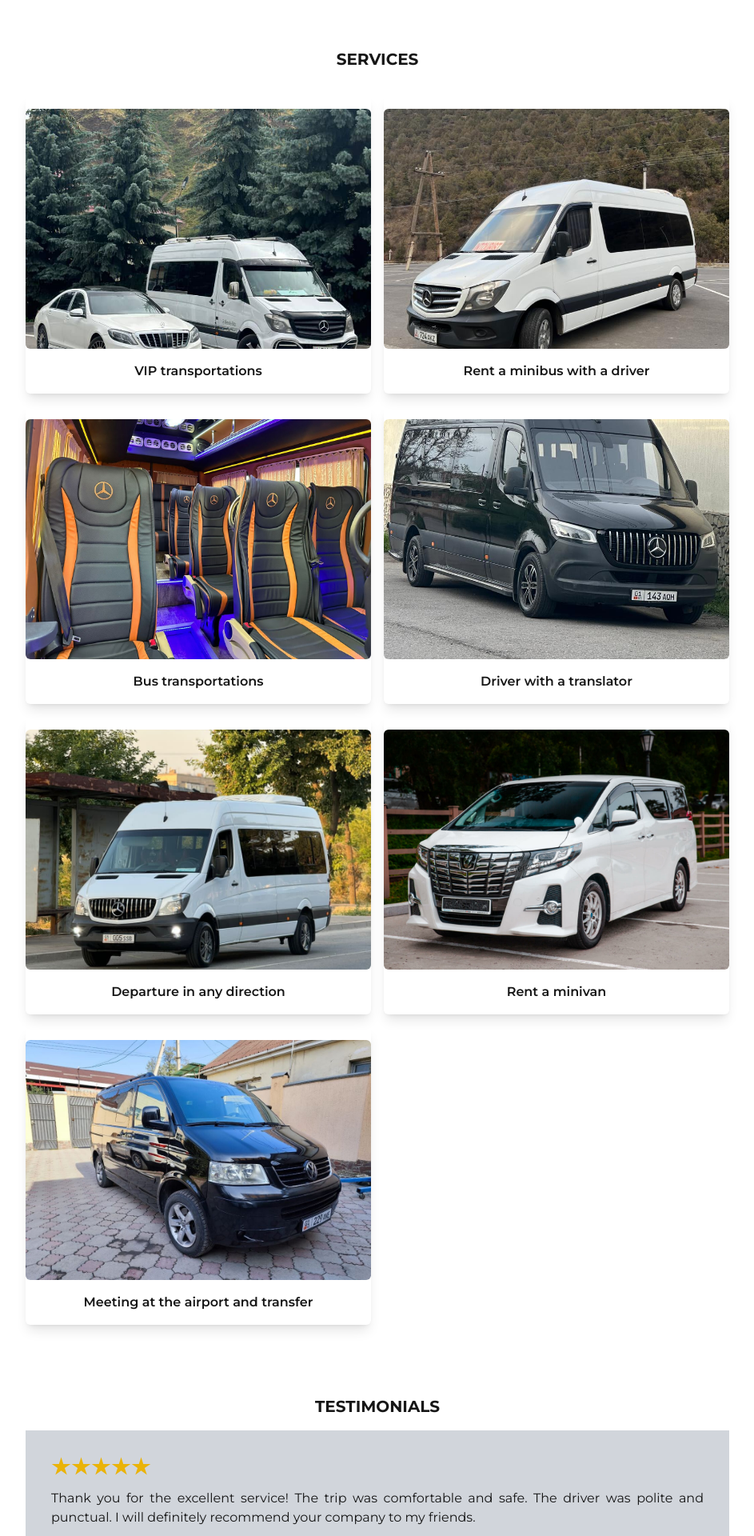
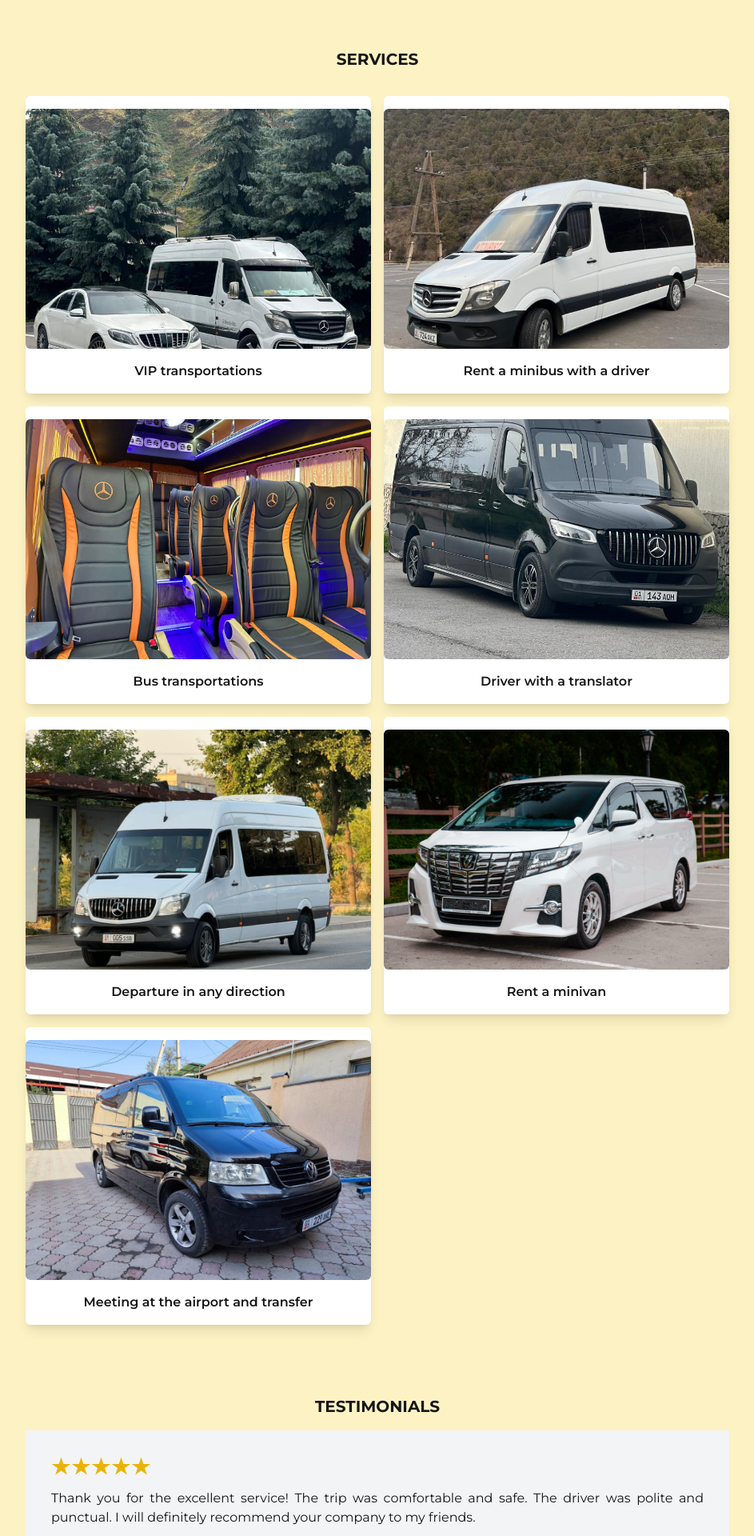
Before and after one commit to dastanhayama/intourist, a Next.js app: page /en in a window 1280 px wide. Shown: the part 1060-2980 px from the top of the page at 80% size, without its empty margins (168-1111 px from the left). Built offline with nearby package versions, Linux system fonts and the light colour scheme.

Commit message:
bg color cchanged

```diff
--- a/package.json
+++ b/package.json
@@ -14,6 +14,7 @@
     "moment": "^2.30.1",
     "next": "14.2.5",
     "next-intl": "^3.17.0",
+    "next-sitemap": "^4.2.3",
     "react": "^18",
     "react-dom": "^18",
     "react-icons": "^5.2.1"
--- a/src/app/[locale]/globals.css
+++ b/src/app/[locale]/globals.css
@@ -15,7 +15,7 @@ html, body {
     padding: 0;
     overflow-x: hidden;
     box-sizing: border-box;
-    background-color: white;
+    background-color: #FDF2C3;
     scroll-behavior: smooth;
 }
 
--- a/src/app/components/DatePicker.tsx
+++ b/src/app/components/DatePicker.tsx
@@ -81,7 +81,7 @@ function DatePicker() {
           address.length === 0
         }
         onClick={handleSubmit}
-        className="py-2 px-4 rounded-md bg-accent text-primary font-semibold disabled:bg-gray-300 disabled:text-gray-500 w-[200px]">
+        className="py-2 px-4 rounded-md bg-accent text-primary font-semibold disabled:bg-gray-100 disabled:text-gray-500 w-[200px]">
         {t("button")}
       </button>
     </section>
--- a/src/app/components/FooterEnd.tsx
+++ b/src/app/components/FooterEnd.tsx
@@ -5,7 +5,7 @@ function FooterEnd() {
   const v = useTranslations("Footer");
 
   return (
-    <div className="w-full h-auto flex md:flex-row flex-col gap-8 md:gap-4 justify-center items-center py-2 px-6 md:px-[200px] bg-white max-w-[1440px]">
+    <div className="w-full h-auto flex md:flex-row flex-col gap-8 md:gap-4 justify-center items-center py-2 px-6 md:px-[200px] bg-gray-100 max-w-[1440px]">
       <p className="text-primary font-semibold text-sm text-center">
         {v("title")} “Intourist_kg” © {new Date().getFullYear()}
       </p>
--- a/src/app/components/HeaderMobile.tsx
+++ b/src/app/components/HeaderMobile.tsx
@@ -6,7 +6,7 @@ function HeaderMobile() {
   const v = useTranslations("Date");
   return (
     <div className=" w-full h-auto flex md:hidden justify-center items-center py-2 px-6  md:px-[200px] bg-accent max-w-[1440px]">
-      <ul className="flex gap-8 items-center  text-primary font-semibold text-xs">
+      <ul className="flex justify-between w-full  items-center  text-primary font-semibold text-xs">
         <a
           href="#services"
           className="px-2 py-1 rounded-md bg-accent hover:bg-[#ffcc33] transition duration-200">
--- a/src/app/components/LangSwitcher.tsx
+++ b/src/app/components/LangSwitcher.tsx
@@ -17,7 +17,7 @@ function LangSwitcher() {
     });
   };
   return (
-    <div className="w-full h-auto flex justify-end items-center py-1 px-6 md:px-[200px]  bg-white max-w-[1440px]">
+    <div className="w-full h-auto flex justify-end items-center py-1 px-6 md:px-[200px]  bg-gray-100 max-w-[1440px]">
       <label className="flex gap-4 items-center" htmlFor="select">
         <select
           name="select"
--- a/src/app/components/Services.tsx
+++ b/src/app/components/Services.tsx
@@ -13,7 +13,7 @@ function Services() {
         {t("home-link")}
       </h3>
       <ul className="w-full grid grid-cols-1 md:grid-cols-2 items-start gap-4">
-        <li className="col-span-1 flex flex-col gap-4 items-center justify-center rounded-md shadow-lg py-4">
+        <li className="col-span-1 flex flex-col gap-4 items-center justify-center rounded-md shadow-lg py-4 bg-white">
           <img
             src="/bus5.jpg"
             alt="microbus"
@@ -26,7 +26,7 @@ function Services() {
             {v("1")}
           </a>
         </li>
-        <li className="col-span-1 flex flex-col gap-4 items-center justify-center rounded-md shadow-lg py-4">
+        <li className="col-span-1 flex flex-col gap-4 items-center justify-center rounded-md shadow-lg py-4 bg-white">
           <img
             src="/bus0.jpg"
             alt="microbus"
@@ -39,7 +39,7 @@ function Services() {
             {v("2")}
           </a>
         </li>
-        <li className="col-span-1 flex flex-col gap-4 items-center justify-center rounded-md shadow-lg py-4">
+        <li className="col-span-1 flex flex-col gap-4 items-center justify-center rounded-md shadow-lg py-4 bg-white">
           <img
             src="/bus11.jpg"
             alt="microbus"
@@ -52,7 +52,7 @@ function Services() {
             {v("3")}
           </a>
         </li>
-        <li className="col-span-1 flex flex-col gap-4 items-center justify-center rounded-md shadow-lg py-4">
+        <li className="col-span-1 flex flex-col gap-4 items-center justify-center rounded-md shadow-lg py-4 bg-white">
           <img
             src="/bus3.jpg"
             alt="microbus"
@@ -65,7 +65,7 @@ function Services() {
             {v("4")}
           </a>
         </li>
-        <li className="col-span-1 flex flex-col gap-4 items-center justify-center rounded-md shadow-lg py-4">
+        <li className="col-span-1 flex flex-col gap-4 items-center justify-center rounded-md shadow-lg py-4 bg-white">
           <img
             src="/bus7.jpg"
             alt="microbus"
@@ -78,7 +78,7 @@ function Services() {
             {v("5")}
           </a>
         </li>
-        <li className="col-span-1 flex flex-col gap-4 items-center justify-center rounded-md shadow-lg py-4">
+        <li className="col-span-1 flex flex-col gap-4 items-center justify-center rounded-md shadow-lg py-4 bg-white">
           <img
             src="/van3.jpg"
             alt="microbus"
@@ -91,7 +91,7 @@ function Services() {
             {v("6")}
           </a>
         </li>
-        <li className="col-span-1 flex flex-col gap-4 items-center justify-center rounded-md shadow-lg py-4">
+        <li className="col-span-1 flex flex-col gap-4 items-center justify-center rounded-md shadow-lg py-4 bg-white">
           <img
             src="/van1.jpeg"
             alt="microbus"
--- a/src/app/components/Testimonials.tsx
+++ b/src/app/components/Testimonials.tsx
@@ -31,7 +31,7 @@ function Testimonials() {
           {a.map((item) => (
             <div
               key={item}
-              className="embla__slide flex flex-col gap-4 md:w-1/2 w-full h-auto bg-gray-300 p-8">
+              className="embla__slide flex flex-col gap-4 md:w-1/2 w-full h-auto bg-gray-100 p-8">
               <div className="flex items-center text-yellow-500">
                 <IoStarSharp size={25} />
                 <IoStarSharp size={25} />
```
Also changed, not shown: public/robots.txt (added), src/robots.txt (deleted), src/sitemap.ts (line endings or trailing spaces), 1 other file (tests, documents, lock files or other folders).
